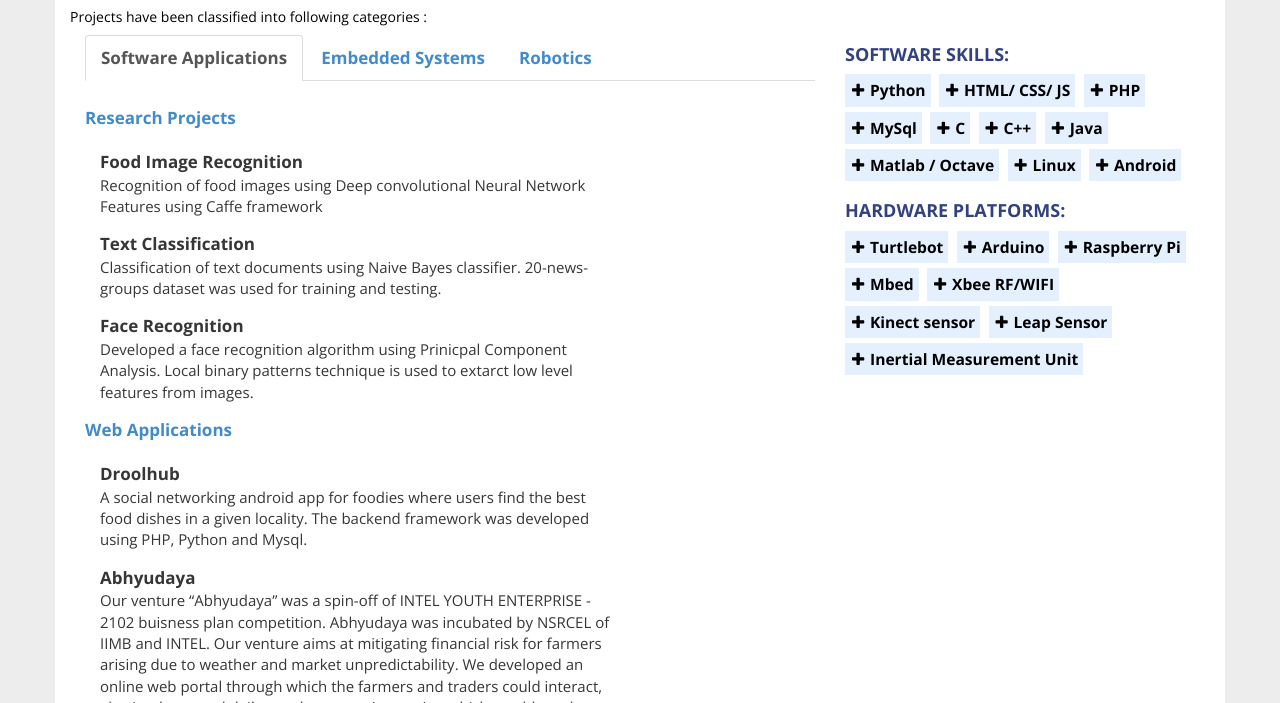
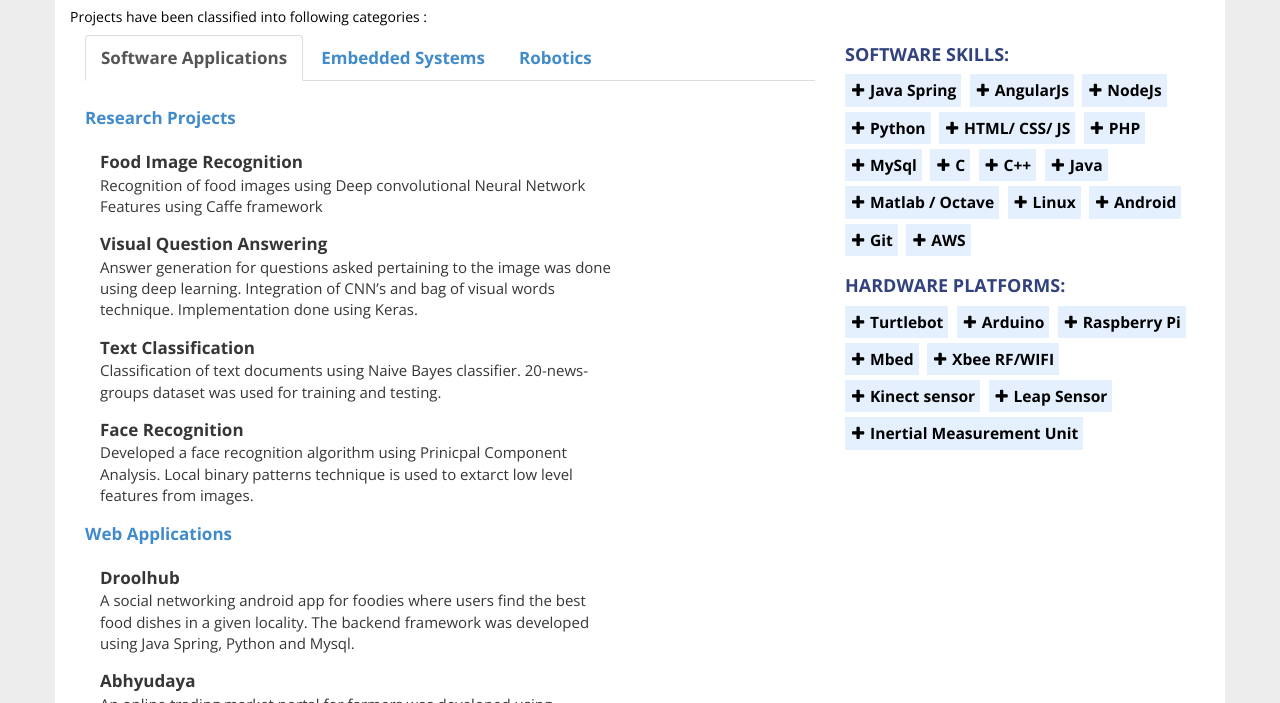
Before and after one commit to suhas-nithyanand/Portfolio, a plain HTML site: page projects.html in a window 1280 px wide. Shown: the part 249-952 px from the top of the page. Drawn offline with nearby package versions, Linux system fonts and the light colour scheme.

Commit message:
Updated resume and New Job

```diff
--- a/projects.html
+++ b/projects.html
@@ -66,6 +66,13 @@
               </div>
             </div>
 
+	  <div class="job clearfix">
+                 <div class="col-xs-9">
+                <div class="big_bold">Visual Question Answering</div>
+                <div class="small">Answer generation for questions asked pertaining to the image was done using deep learning. Integration of CNN’s and bag of visual words technique. Implementation done using Keras.
+</div>
+              </div>
+            </div>
 
             <div class="job clearfix">
                  <div class="col-xs-9">
@@ -88,14 +95,14 @@
                  <div class="col-xs-9">
                 <div class="big_bold">Droolhub</div>
                 <div class="small">A social networking android app for foodies where users find the best food dishes in a given locality.
-The backend framework was developed using PHP, Python and Mysql.</div>
+The backend framework was developed using Java Spring, Python and Mysql.</div>
               </div>
             </div>
 
 	 <div class="job clearfix">
                  <div class="col-xs-9">
                 <div class="big_bold">Abhyudaya</div>
-                <div class="small">Our venture “Abhyudaya” was a spin-off of INTEL YOUTH ENTERPRISE - 2102 buisness plan competition. Abhyudaya was incubated by NSRCEL of IIMB and INTEL. Our venture aims at mitigating financial risk for farmers arising due to weather and market unpredictability. We developed an online web portal through which the farmers and traders could interact, also implemented daily weather reporting engine which would send weather updates to farmers.</div>
+                <div class="small"> An online trading market portal for farmers was developed using Wordpress and PHP. Abhyudaya was incubated by NSRCEL of IIMB and INTEL.</div>
               </div>
             </div>
 
@@ -118,6 +125,9 @@ The backend framework was developed using PHP, Python and Mysql.</div>
 
           <div class="box" >
           <a class="text-left" style = "color:#31427E;"><h4><b>SOFTWARE SKILLS:</b></h4></a>
+	     <div class="skill_new">Java Spring</div>
+	      <div class="skill_new">AngularJs</div>
+	    <div class="skill_new">NodeJs</div>
             <div class="skill_new">Python</div>
             <div class="skill_new">HTML/ CSS/ JS</div>
             <div class="skill_new">PHP</div>
@@ -128,6 +138,8 @@ The backend framework was developed using PHP, Python and Mysql.</div>
 	       <div class="skill_new">Matlab / Octave</div>
 		 <div class="skill_new">Linux</div>
 		<div class="skill_new">Android</div>
+		<div class="skill_new">Git</div>
+		<div class="skill_new">AWS</div>
           </div>
 
 
```
Also changed, not shown: portfolio.html (+15 -1 lines), robotics.html (+1 -1 lines).
